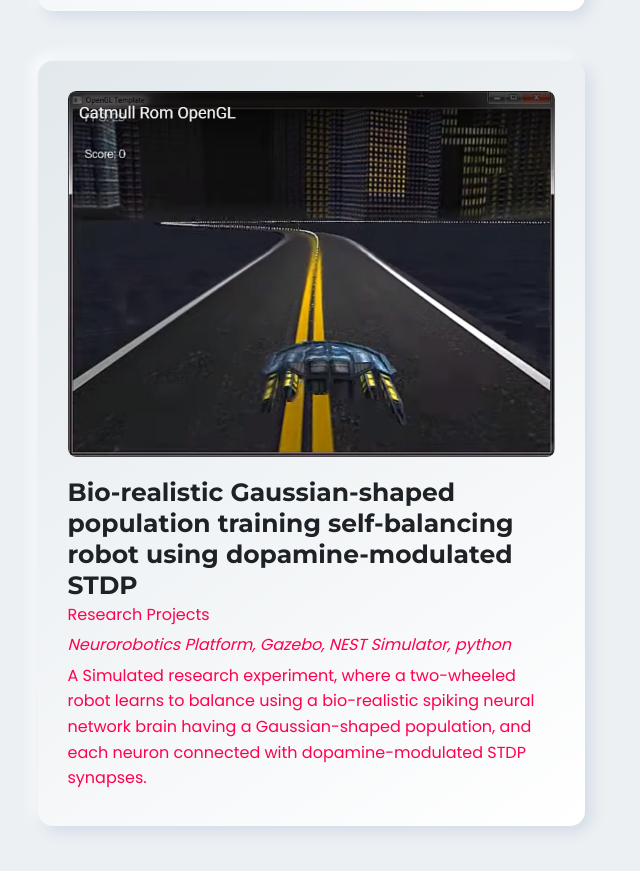
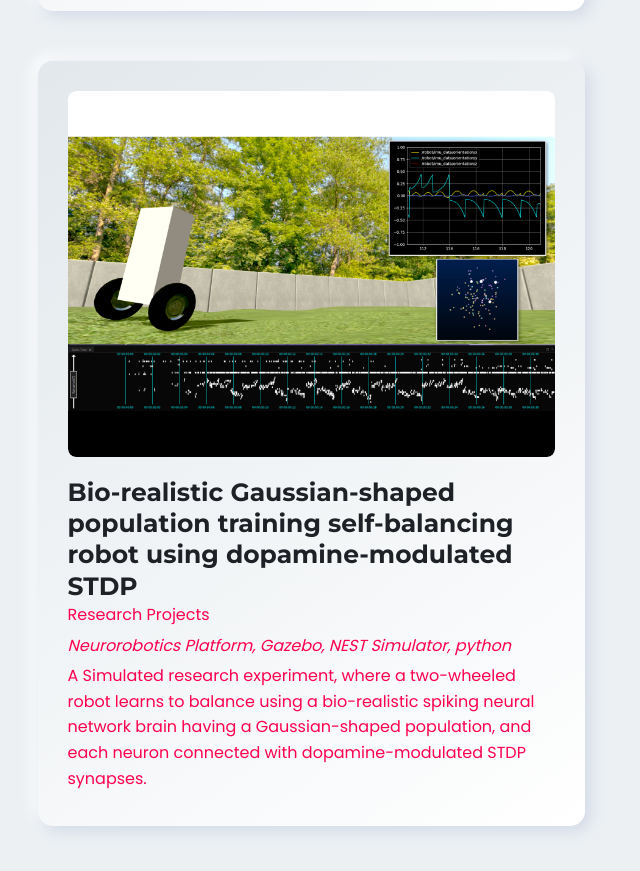
Before and after one commit to NarinderBrar/NarinderBrar.github.io, a plain HTML site: page personal_research_projects.html in a window 1280 px wide. Shown: the part 2752-3623 px from the top of the page, without its empty margins (40-680 px from the left). Drawn offline with Linux system fonts and the light colour scheme; files whose address does not match are found by name.

Commit message:
updated thumbnails

```diff
--- a/personal_research_projects.html
+++ b/personal_research_projects.html
@@ -266,7 +266,7 @@
                         <div class="portfolio-static">
                             <div class="thumbnail-inner">
                                 <div class="thumbnail">
-                                    <img src="assets/images/portfolio/personal_research_and_learning_projects/OpenGLProjects.jpg" alt="Portfolio Images">
+                                    <img src="assets/images/portfolio/personal_research_and_learning_projects/Self_Balancing.jpg" alt="Portfolio Images">
                                 </div>
                             </div>
                             <div class="content">
```
Also changed, not shown: assets/images/portfolio/personal_research_and_learning_projects/Self_Balancing.jpg (added), assets/images/portfolio/portfolio-10.jpg (deleted), assets/images/portfolio/portfolio-11.jpg, assets/images/portfolio/portfolio-11_.jpg (added).
